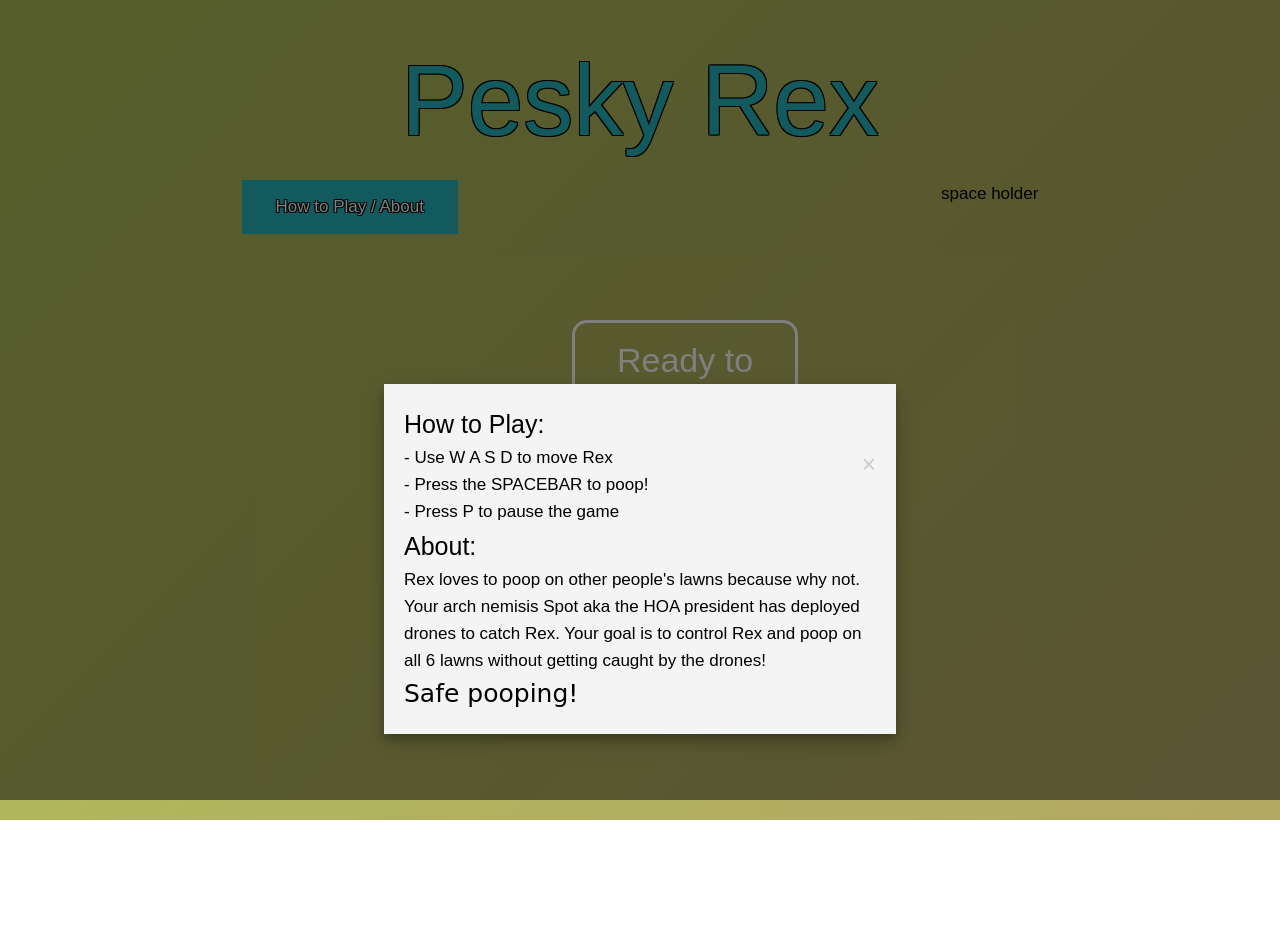
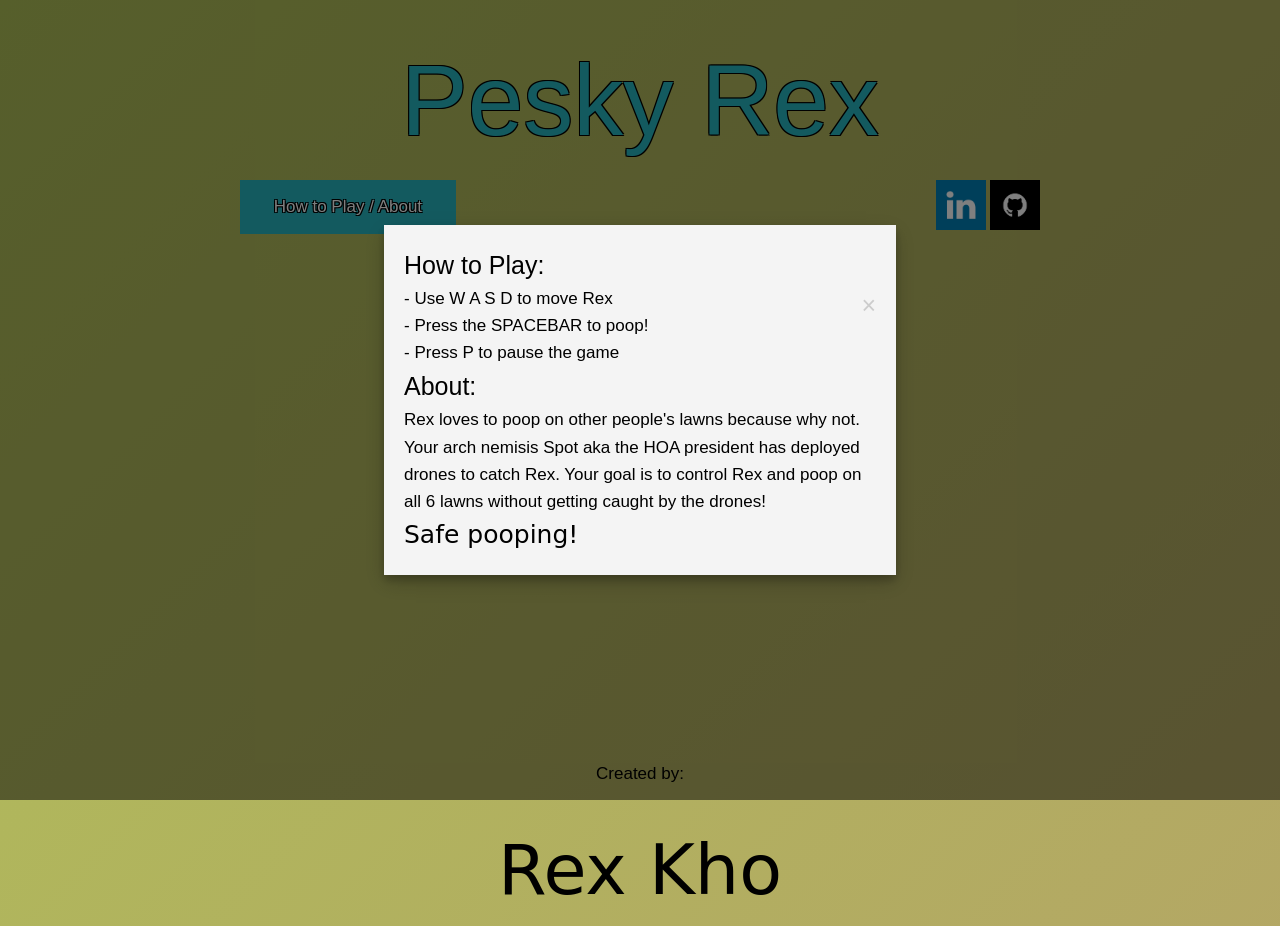
Before and after one commit to RexKho/Pesky-Rex, a website built with webpack: page index.html in a window 1280 px wide. Both pictures are taken after a click on the button "How to Play / About". Before the commit the page ends 820 px from the top, so only its background shows below. Built offline with Linux system fonts and the light colour scheme.

Commit message:
Added linkin and github link and finished some css styling

```diff
--- a/index.html
+++ b/index.html
@@ -8,7 +8,7 @@
     <script src="vendor/keymaster.js" type="application/javascript"></script>
 
     <link rel="stylesheet" href="./dist/main.css" />
-    <link rel="stylesheet" type="text/css" href="./src/styles/game.css">
+
 
     <!-- <link rel="stylesheet" href="style.css"> -->
     <script src="./dist/main.js" defer></script>
@@ -48,7 +48,8 @@
 
 
       <div id="links">
-        <h2>space holder</h2>
+        <a href="https://www.linkedin.com/in/khorex/" target="_blank"><img src="src/images/linkedin.png" alt="LinkedIn"  style="width:50px;"></a>
+        <a href="https://github.com/RexKho" target="_blank"><img src="src/images/github.png" alt="Git Hub" style="width:50px;"></a>
       </div>
     </div>
 
@@ -83,4 +84,10 @@
 
   </body>
 
+
+    <footer id="footer">
+      <h4 id="footerh4">Created by: </h4>
+      <br>
+      <p id="p">Rex Kho</p>
+    </footer>
 </html>
--- a/src/index.js
+++ b/src/index.js
@@ -10,7 +10,10 @@ closeBtn.addEventListener('click', closeModal);
 window.addEventListener('click', clickOutside);
 
 function openModal(){
-    modal.style.display = 'block';
+    modal.style.display = 'flex';
+
+
+
 }
 
 function closeModal(){
--- a/src/styles/game.css
+++ /dev/null
@@ -1,4 +0,0 @@
-/* body {
-    color: #ffffff;
-    background-color:#1bafdb;
-} */
--- a/src/styles/style.css
+++ b/src/styles/style.css
@@ -1,7 +1,7 @@
 #canvas1 {
     width: 800px;
     height: 500px;
-    border: 1px solid black;
+    border: 5px solid #27B5BF;
     /* background: #59A869; */
     position: absolute;
     top: 60%;
@@ -66,11 +66,15 @@ body {
     z-index: 1;
     left: 0;
     top: 0;
+
     height: 100%;
     width: 100%;
-    overflow: auto;
+    overflow: hidden;
     background-color: rgba(0,0,0,0.5);
     display: none;
+    justify-content: center; /*centers items on the line (the x-axis by default)*/
+    align-items: center; /*centers items on the cross-axis (y by default)*/
+
 }
 
 .modal-content{
@@ -79,6 +83,7 @@ body {
     padding: 20px;
     box-shadow: 0 5px 8px 0 rgba(0,0,0,0.2), 0 7px 20px 0 rgba(0,0,0,0.2);
     animation-name: modalopen;
+
     animation-duration: 1s;
 
 }
@@ -126,6 +131,7 @@ body {
     height:200px;
     width:250px;
     text-align: center;
+
 }
 
 #start a, #endLost a, #endWon a {
@@ -159,3 +165,35 @@ body {
 }
 
 #start a:hover, #end a:hover { background-color: #ffffff; color: #1bafdb; }
+
+#footer{
+    position: absolute;
+    bottom: 0;
+    width: 100%;
+    height: 2.5rem;
+
+}
+
+#footerh4{
+    display: flex;
+    justify-content: center;
+}
+
+#p{
+    display: flex;
+    justify-content: center;
+
+    font-size: 70px;
+    font-family: Snell Roundhand, cursive;
+    height: 4rem;
+}
+
+/* #footer, h4{ */
+    /* display: flex; */
+    /* justify-content: center; */
+/* } */
+
+/* #footer, h1{ */
+    /* display: flex; */
+    /* justify-content: center; */
+/* } */
```
Also changed, not shown: dist/main.css, dist/main.js, src/images/github.png (added), src/images/linkedin.png (added).
